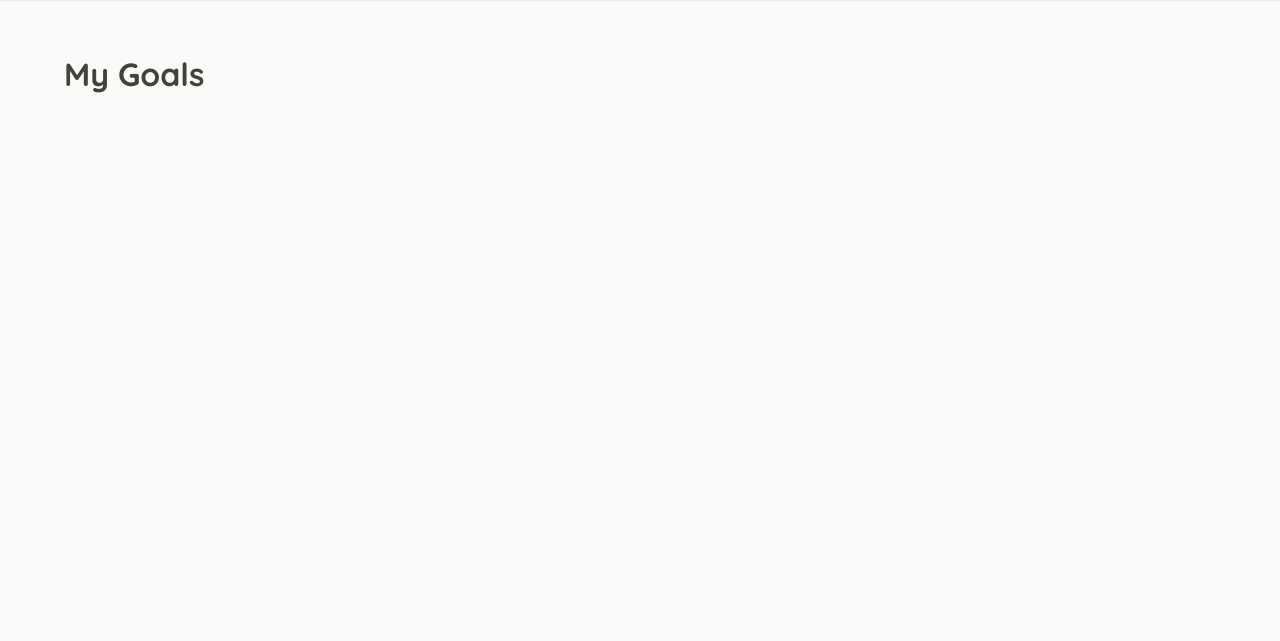
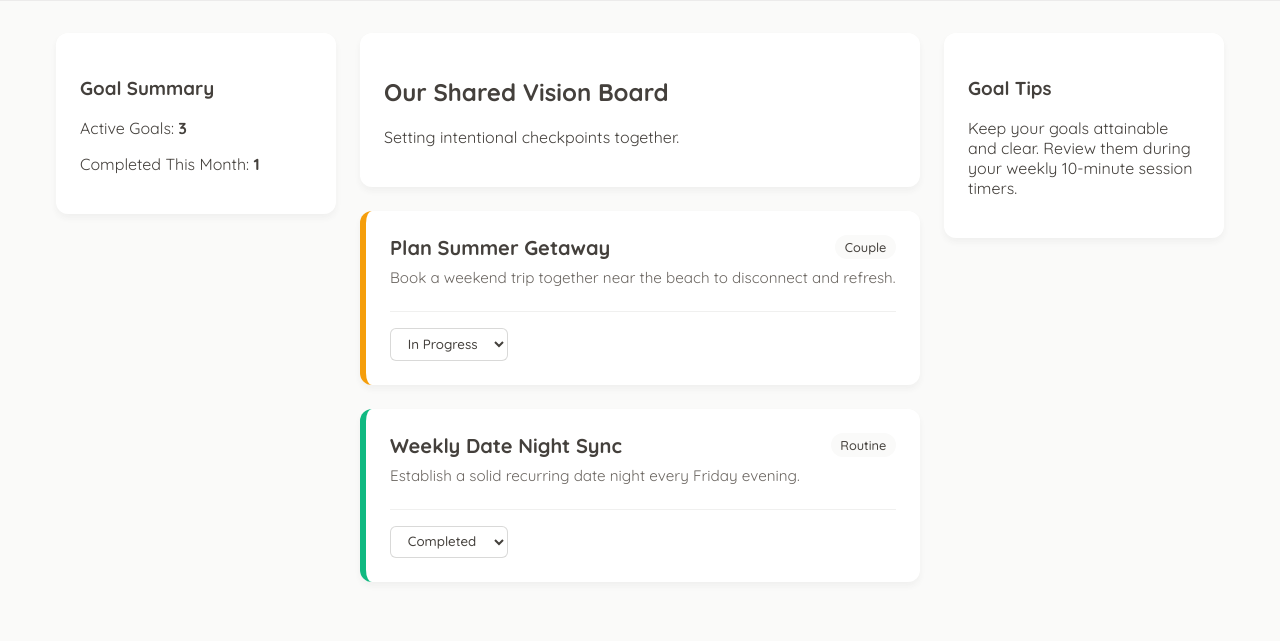
Before and after one commit to nancybellweb/final-project-WDD330-NancyBell, a website: page src/goals/index.html in a window 1280 px wide. Shown: the top 641 px of the page. Drawn offline with Linux system fonts and the light colour scheme.

Commit message:
adding goal html structure

```diff
--- a/src/goals/index.html
+++ b/src/goals/index.html
@@ -1,17 +1,72 @@
 <!DOCTYPE html>
 <html lang="en">
 <head>
-    <meta charset="UTF-8">
-    <meta name="viewport" content="width=device-width, initial-scale=1.0">
-    <title>Nook - Goals</title>
-    <link rel="stylesheet" href="/css/style.css">
-</head>
-<body>
-    <header id="main-header"></header>
-    <main class="landing-container">
-        <h1>My Goals</h1>
-        <div class="goals-grid"></div>
+    <meta charset='UTF-8'>
+    <meta name='viewport' content='width=device-width, initial-scale=1.0'>
+    <title>Nook - Goals Tracker</title>
+    <link rel='icon' type='image/x-icon' href='/images/logos/nook-logo.jpg'>
+    <link rel='stylesheet' href='/css/style.css'>
+    <script type='module' src='/js/landing.js'></script>
+    </head>
+    <body>
+
+    <header id='main-header'></header>
+
+    <main class='dashboard-grid'>
+        <aside class='left-column'>
+        <div class='content-card'>
+            <h3>Goal Summary</h3>
+            <p>Active Goals: <strong>3</strong></p>
+            <p>Completed This Month: <strong>1</strong></p>
+        </div>
+        </aside>
+
+        <section class='center-column'>
+        <div class='content-card'>
+            <h2>Our Shared Vision Board</h2>
+            <p>Setting intentional checkpoints together.</p>
+        </div>
+
+        <div class='content-card goal-card state-in-progress'>
+            <div class='goal-card-header'>
+            <h3>Plan Summer Getaway </h3>
+            <span class='goal-type-badge'>Couple</span>
+            </div>
+            <p class='goal-description'>Book a weekend trip together near the beach to disconnect and refresh.</p>
+            <div class='goal-card-actions'>
+            <select class='status-dropdown' aria-label='Change goal status'>
+                <option value='in-progress' selected>In Progress</option>
+                <option value='done'>Completed</option>
+                <option value='failed'>On Hold</option>
+            </select>
+            </div>
+        </div>
+
+        <div class='content-card goal-card state-done'>
+            <div class='goal-card-header'>
+            <h3>Weekly Date Night Sync </h3>
+            <span class='goal-type-badge'>Routine</span>
+            </div>
+            <p class='goal-description'>Establish a solid recurring date night every Friday evening.</p>
+            <div class='goal-card-actions'>
+            <select class='status-dropdown' aria-label='Change goal status'>
+                <option value='in-progress'>In Progress</option>
+                <option value='done' selected>Completed</option>
+                <option value='failed'>On Hold</option>
+            </select>
+            </div>
+        </div>
+        </section>
+
+        <aside class='right-column'>
+        <div class='content-card'>
+            <h3>Goal Tips</h3>
+            <p>Keep your goals attainable and clear. Review them during your weekly 10-minute session timers.</p>
+        </div>
+        </aside>
     </main>
-    <footer id="main-footer"></footer>
+
+    <footer id='main-footer'></footer>
+
 </body>
 </html>
```
